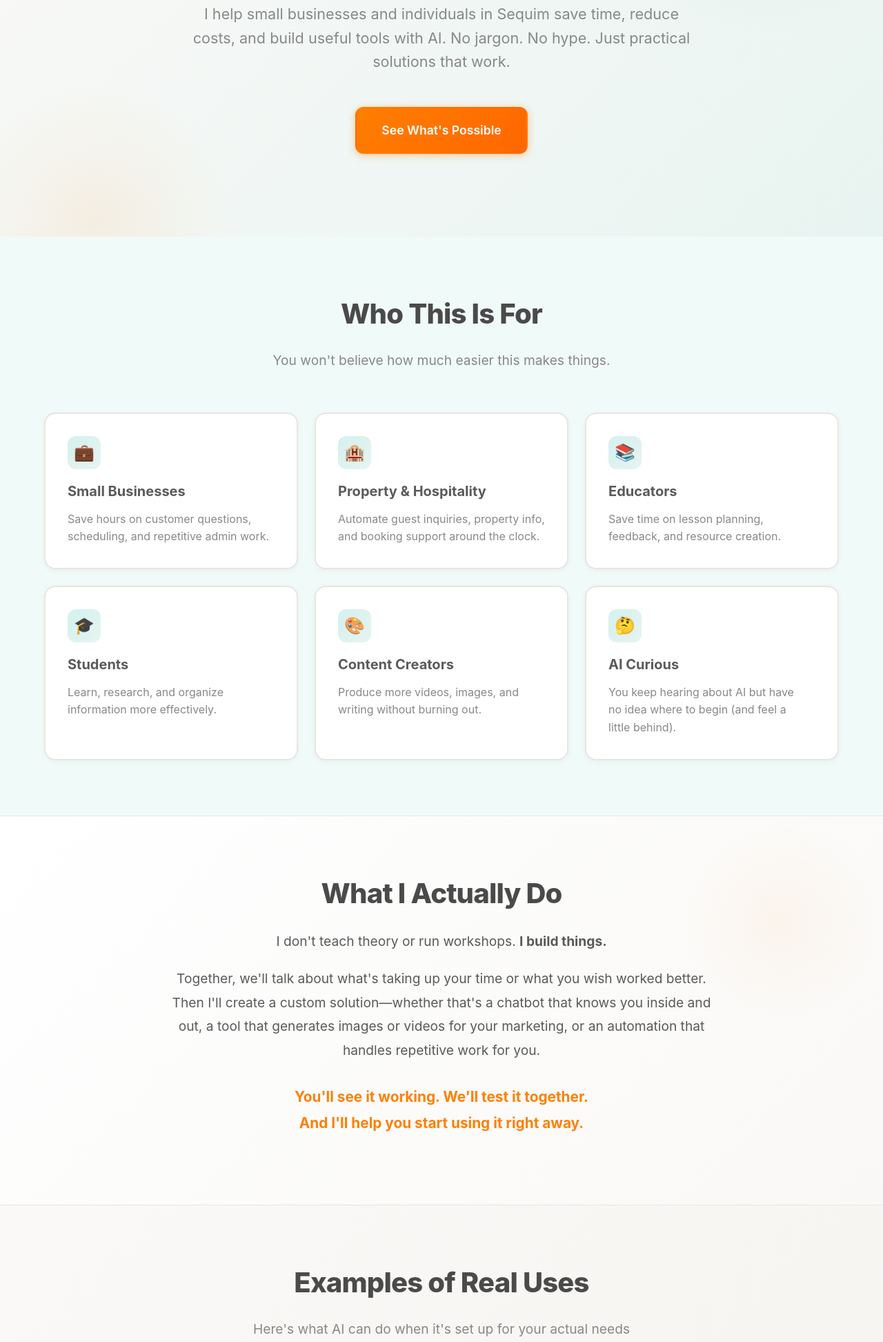
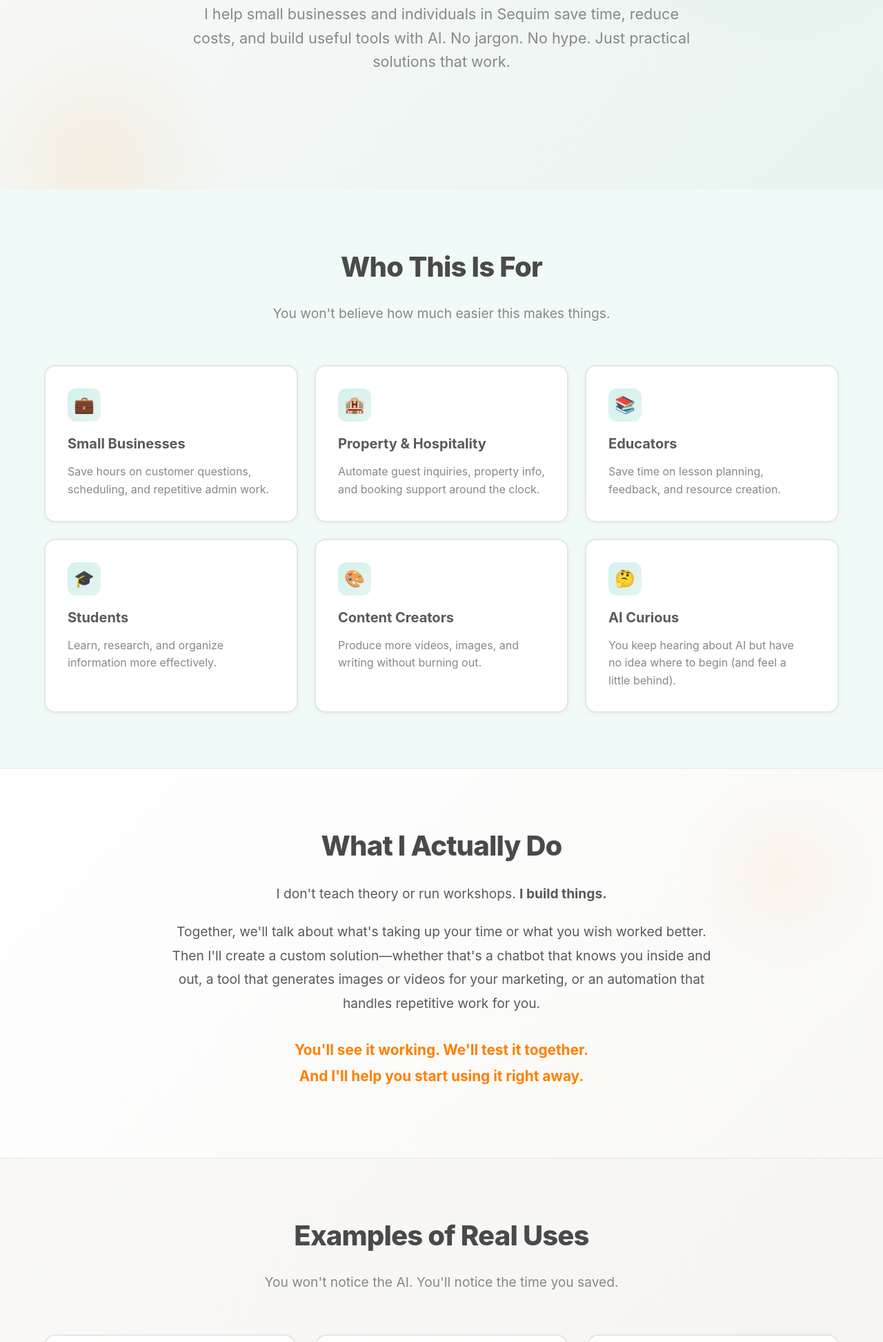
Before and after one commit to chetmcknight/Sequim-AI-Solutions, a plain HTML site: page index.html in a window 1280 px wide. Shown: the part 351-2296 px from the top of the page at 69% size. Drawn offline with Linux system fonts and the light colour scheme.

Commit message:
Remove See What's Possible button

```diff
--- a/index.html
+++ b/index.html
@@ -24,9 +24,6 @@
         <div class="container">
             <h1>AI that's actually useful, explained in plain English</h1>
             <p class="subheadline">I help small businesses and individuals in Sequim save time, reduce costs, and build useful tools with AI. No jargon. No hype. Just practical solutions that work.</p>
-            <div class="cta-group">
-                <a href="#examples" class="cta-button cta-secondary">See What's Possible</a>
-            </div>
         </div>
     </section>
 
@@ -83,7 +80,7 @@
     <section class="use-cases" id="examples">
         <div class="container">
             <h2>Examples of Real Uses</h2>
-            <p class="section-subtitle">Here's what AI can do when it's set up for your actual needs</p>
+            <p class="section-subtitle">You won't notice the AI. You'll notice the time you saved.</p>
 
             <div class="use-case-grid">
                 <div class="use-case">
```
